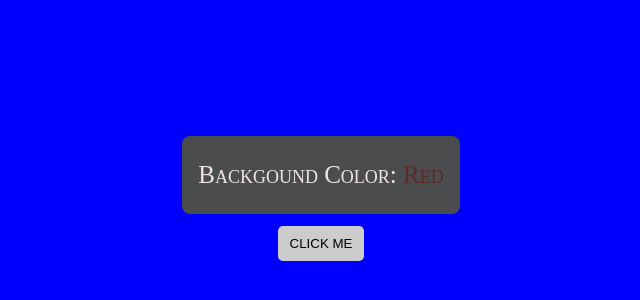
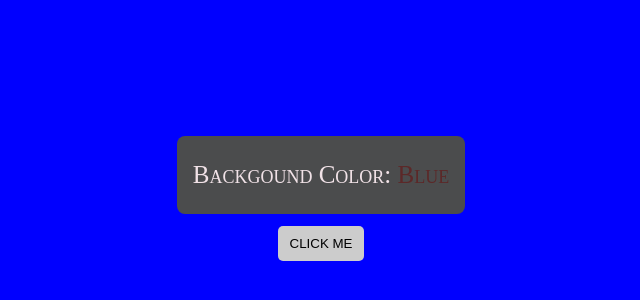
Before and after one commit to keshri95/Color-Flipper, a plain HTML site: page index.html in a window 1280 px wide. Shown: the part 126-426 px from the top of the page, without its empty margins (319-959 px from the left). Drawn offline with Linux system fonts and the light colour scheme.

Commit message:
colors dynamic

```diff
--- a/index.html
+++ b/index.html
@@ -11,7 +11,7 @@
     <div class="fliper-body">
 
         <div class="fliper-color-text">
-            <p>Backgound Color: <span id="color">Red</span></p>
+            <p>Backgound Color: <span id="color">Blue</span></p>
         </div>
         <div class="fliper-button">
             <button id="clrBtn" type="button">CLICK ME</button>
```
